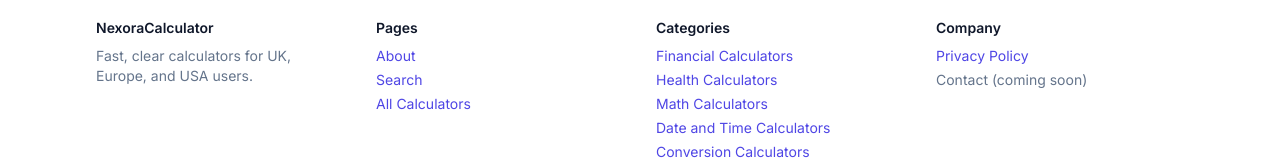
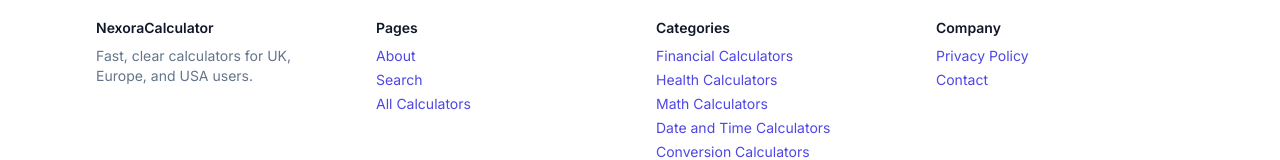
Before and after one commit to azharuljalil-design/nexora-calculator, a Next.js app: page /contact in a window 1280 px wide. Shown: the part 1548-1708 px from the top of the page. Built offline with nearby package versions, Linux system fonts and the light colour scheme.

Commit message:
Connect Contact page footer link

```diff
--- a/src/components/layout/Footer.tsx
+++ b/src/components/layout/Footer.tsx
@@ -61,14 +61,17 @@
               ))}
             </div>
           </div>
-
 <div className="space-y-2">
   <p className="text-sm font-semibold text-text">Company</p>
+
   <div className="space-y-1 text-sm text-slate-500">
     <Link href="/privacy" className="block hover:text-primary">
       Privacy Policy
     </Link>
-              <p className="text-slate-500">Contact (coming soon)</p>
+
+    <Link href="/contact" className="block hover:text-primary">
+      Contact
+    </Link>
   </div>
 </div>
         </div>
```
Lines whose indentation alone changed are shown as unchanged.
